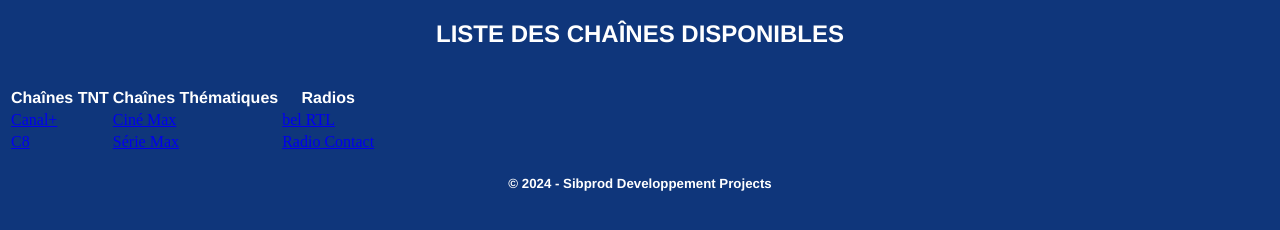
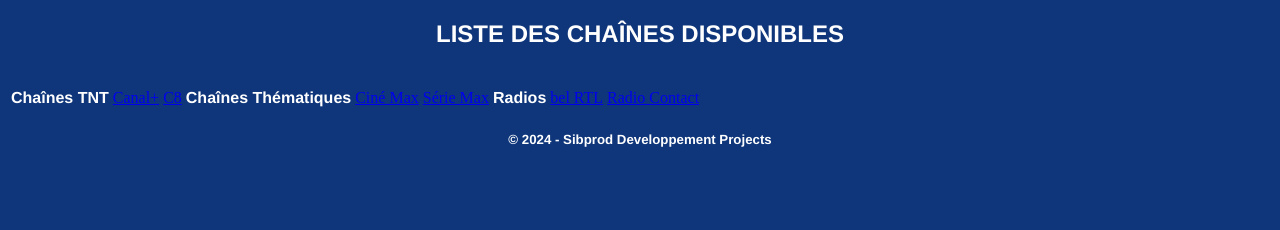
Before and after one commit to Sibprod/test_site, a plain HTML site: page index.html in a window 1280 px wide. Shown: the part 430-660 px from the top of the page. Drawn offline with Linux system fonts and the light colour scheme.

Commit message:
Update index.html

```diff
--- a/index.html
+++ b/index.html
@@ -21,18 +21,14 @@
   <table>
     <tr>
     <th>Chaînes TNT</th>
+       <td><a href="https://www.dailymotion.com/embed/video/x5gv6be">Canal+</a></td>
+      <td><a href="https://www.dailymotion.com/embed/video/x5gv5rr">C8</a></td>
     <th>Chaînes Thématiques</th>
+      <td><a href="https://video1.getstreamhosting.com:1936/8432/8432/playlist.m3u8">Ciné Max</a></td>
+      <td><a href="https://video1.getstreamhosting.com:1936/8446/8446/playlist.m3u8">Série Max</a></td>
     <th>Radios</th>
-  </tr>
-  <tr>
-    <td><a href="https://www.dailymotion.com/embed/video/x5gv6be" img="https://focus.telerama.fr/0000/00/01/clear-34.png">Canal+</a></td>
-    <td><a href="https://video1.getstreamhosting.com:1936/8432/8432/playlist.m3u8" img="https://gamako.net/iptv/logos/round/cinemax.png">Ciné Max</a></td>
-    <td><a href="https://bel-live-hls.akamaized.net/hls/live/2038650/BEL-Live-HLS/master.m3u8" img="https://cdn.freebiesupply.com/logos/large/2x/bel-rtl-logo-png-transparent.png">bel RTL</a></td>
-  </tr>
-  <tr>
-    <td><a href="https://www.dailymotion.com/embed/video/x5gv5rr" img="https://focus.telerama.fr/0000/00/01/clear-445.png">C8</a></td>
-    <td><a href="https://video1.getstreamhosting.com:1936/8446/8446/playlist.m3u8" img="https://gamako.net/iptv/logos/round/seriemax.png">Série Max</a></td>
-    <td><a href="https://contact-live-hls.akamaized.net/hls/live/2038650/CONTACT-Live-HLS/master.m3u8" img="https://www.radiocontact.be/app/themes/radiocontact/static/assets/images/logo@2x.png">Radio Contact</a></td>
+      <td><a href="https://bel-live-hls.akamaized.net/hls/live/2038650/BEL-Live-HLS/master.m3u8">bel RTL</a></td>
+       <td><a href="https://contact-live-hls.akamaized.net/hls/live/2038650/CONTACT-Live-HLS/master.m3u8">Radio Contact</a></td>
   </tr>
 </table>
 <footer>
```
